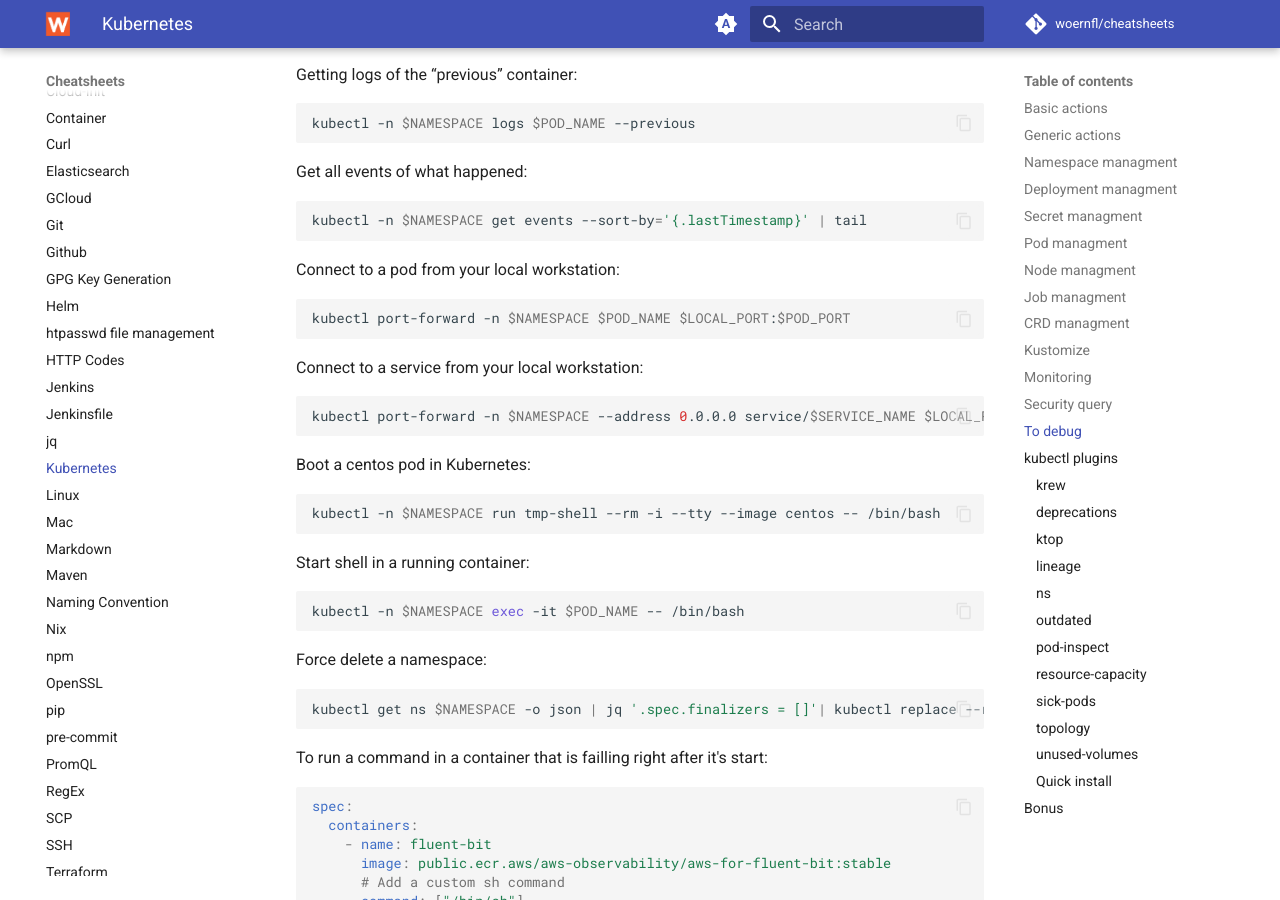
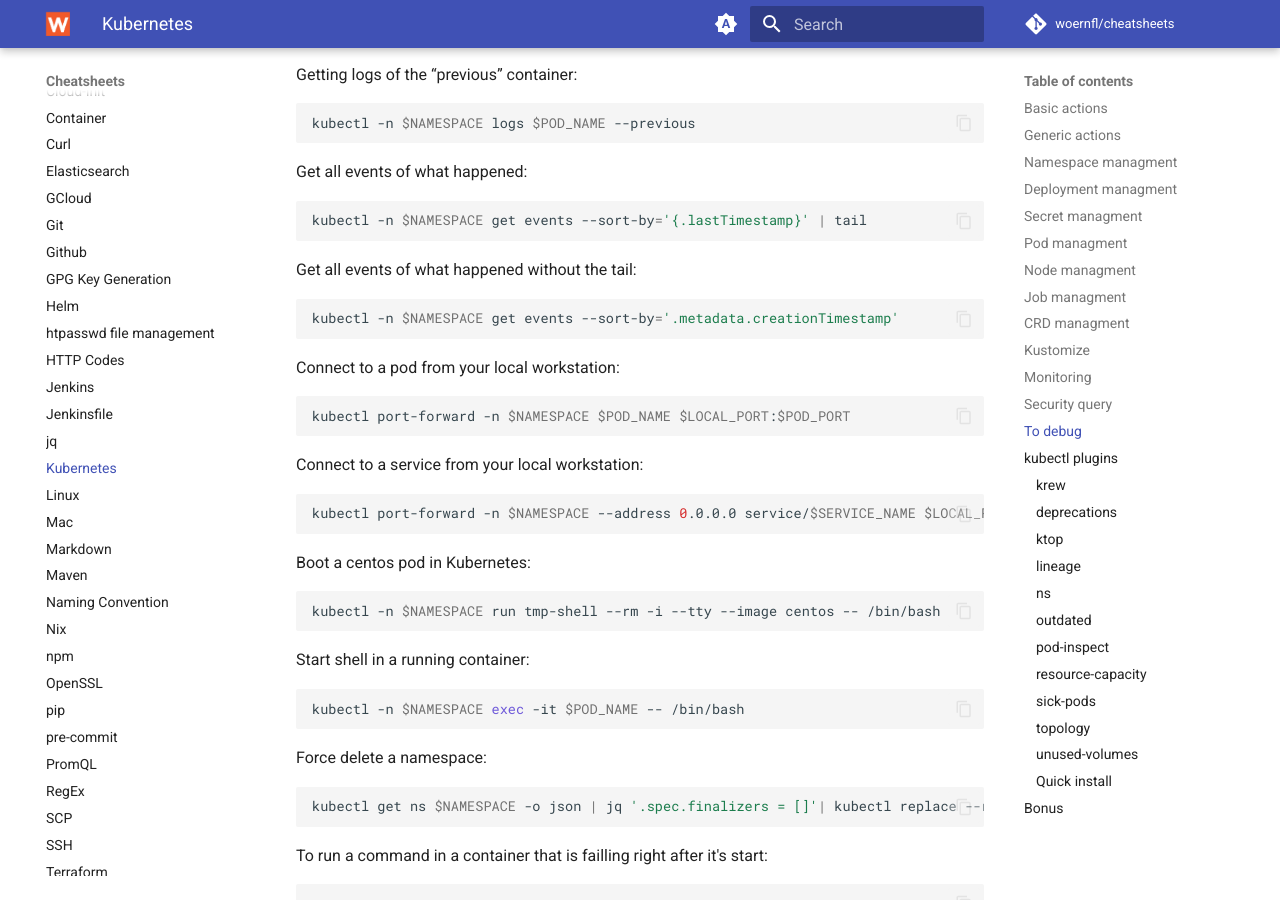
Before and after one commit to woernfl/cheatsheets, an MkDocs documentation site: the page built from docs/kubernetes.md, in a window 1280 px wide and 900 px high, scrolled down 4628 px. Built offline with MkDocs 1.6.1 and Material for MkDocs 9.7.7, drawn with Linux system fonts in a browser that asks for light colours; comment, search, counter and statistics services are not loaded.

Commit message:
Update kubernetes.md (#265)

````diff
--- a/docs/kubernetes.md
+++ b/docs/kubernetes.md
@@ -253,6 +253,12 @@
 
 ```bash
 kubectl -n $NAMESPACE get events --sort-by='{.lastTimestamp}' | tail
+```
+
+Get all events of what happened without the tail:
+
+```bash
+kubectl -n $NAMESPACE get events --sort-by='.metadata.creationTimestamp'
 ```
 
 Connect to a pod from your local workstation:
````
